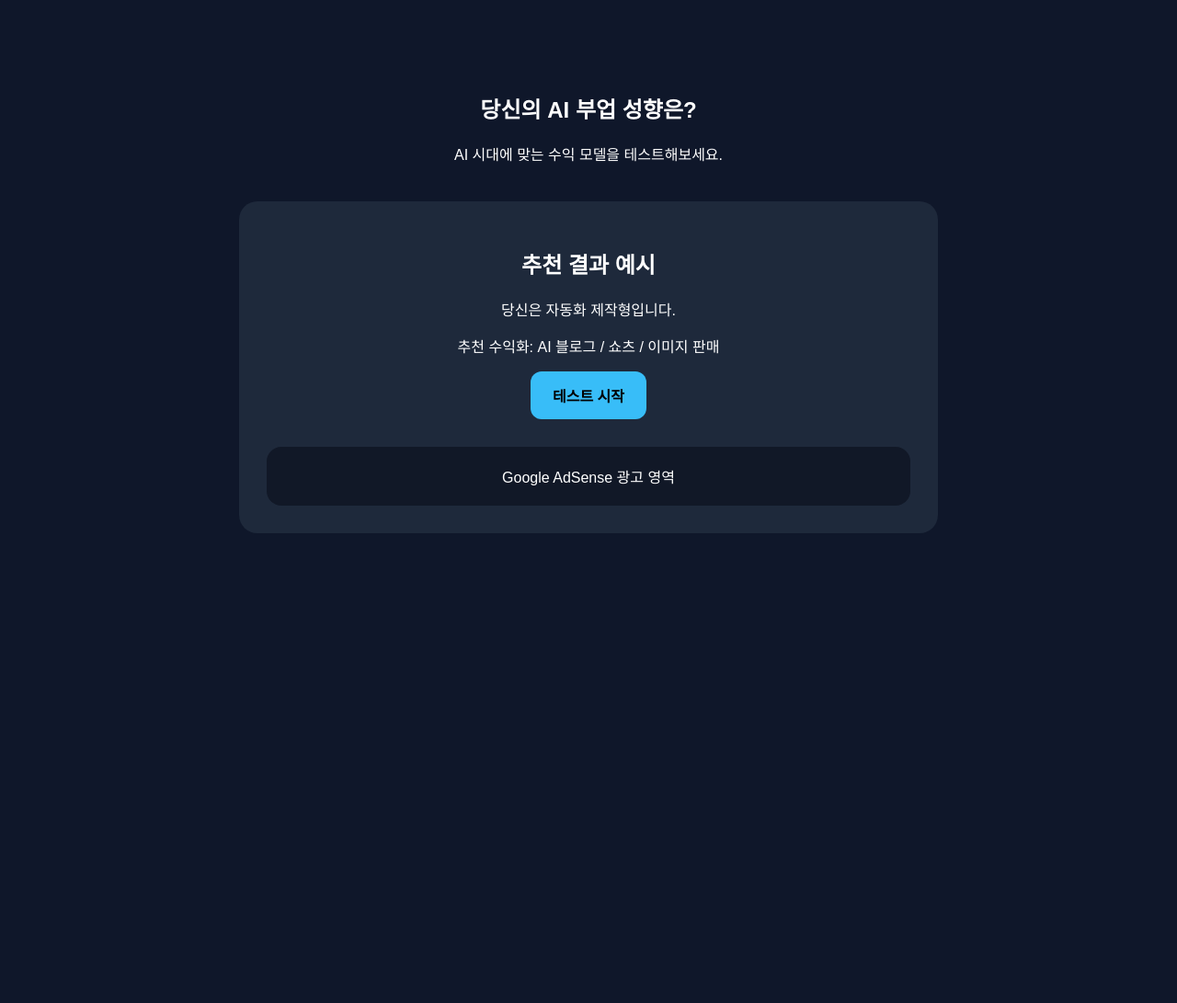
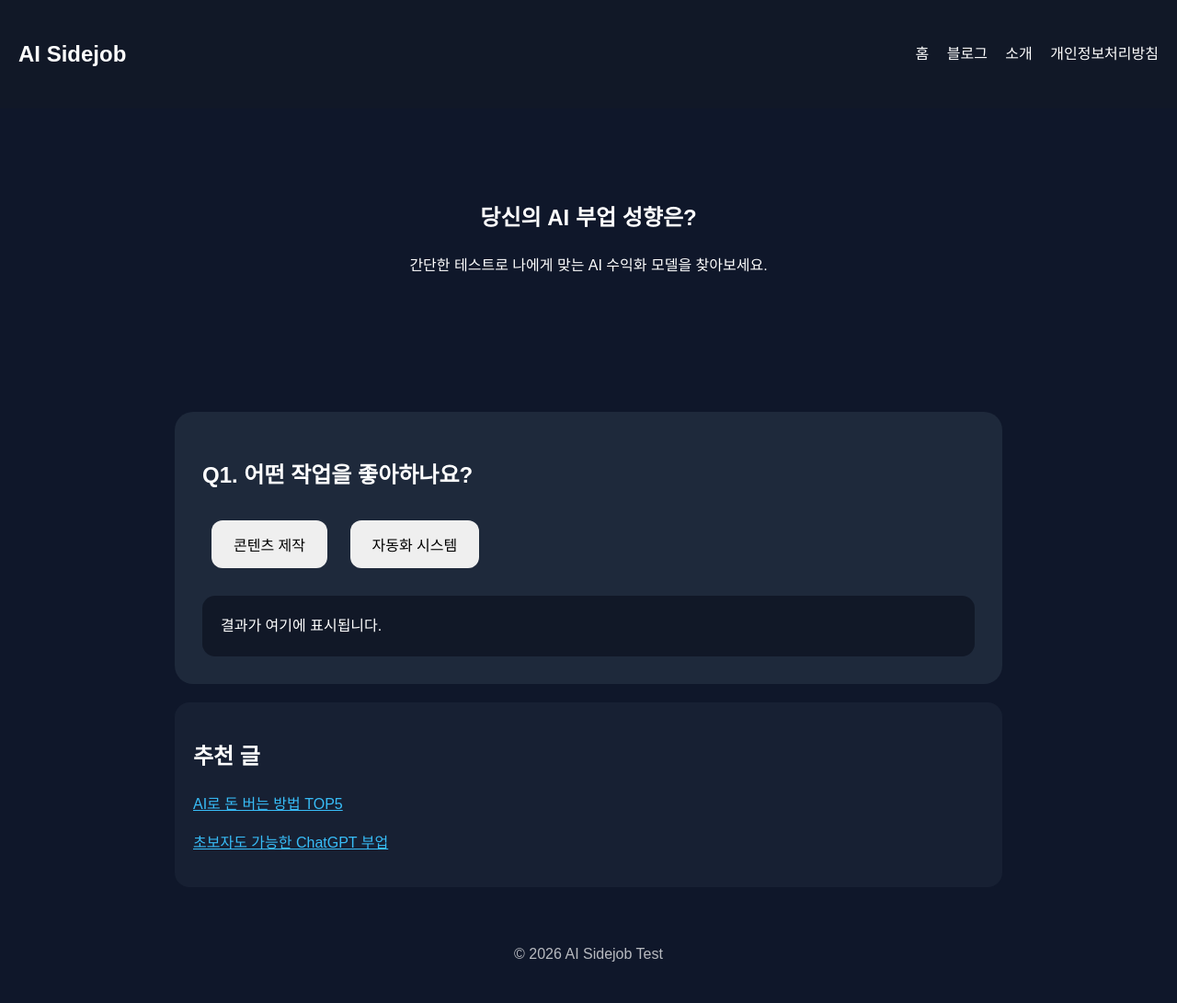
Before and after one commit to minsmom/ai-sidejob-test, a plain HTML site: page index.html in a window 1280 px wide. Shown: the whole page at 92% size. Before the commit the page ends 800 px from the top, so only its background shows below. Drawn offline with Linux system fonts and the light colour scheme.

Commit message:
Upgrade AI sidejob homepage with working interactive UI

```diff
--- a/index.html
+++ b/index.html
@@ -4,20 +4,59 @@
 <meta charset="UTF-8">
 <meta name="viewport" content="width=device-width, initial-scale=1.0">
 <title>AI 부업 성향 테스트</title>
-<meta name="description" content="AI 부업 유형을 알아보는 무료 테스트 사이트">
-<style>body{font-family:sans-serif;background:#0f172a;color:#fff;text-align:center;margin:0;padding:0}.hero{padding:80px 20px}.card{max-width:700px;margin:40px auto;background:#1e293b;padding:30px;border-radius:20px}.btn{display:inline-block;padding:14px 24px;background:#38bdf8;color:#000;border-radius:12px;text-decoration:none;font-weight:bold}.ad{margin-top:30px;padding:20px;background:#111827;border-radius:16px}</style>
+<meta name="description" content="나에게 맞는 AI 수익화 모델을 찾는 무료 테스트">
+<style>
+body{margin:0;font-family:Arial,sans-serif;background:#0f172a;color:#fff;line-height:1.6}
+header{padding:20px;background:#111827;display:flex;justify-content:space-between;align-items:center}
+nav a{color:#fff;margin-left:15px;text-decoration:none}
+.hero{padding:80px 20px;text-align:center}
+.container{max-width:900px;margin:auto;padding:20px}
+.card{background:#1e293b;padding:30px;border-radius:20px;margin-top:30px}
+button{padding:14px 24px;border:none;border-radius:12px;font-size:16px;cursor:pointer;margin:10px}
+.result{margin-top:20px;padding:20px;background:#111827;border-radius:14px}
+.blog{background:#172033;padding:20px;border-radius:16px;margin-top:20px}
+footer{padding:40px;text-align:center;opacity:0.7}
+</style>
 </head>
 <body>
+<header>
+<h2>AI Sidejob</h2>
+<nav>
+<a href="index.html">홈</a>
+<a href="blog-ai-sidejob.html">블로그</a>
+<a href="about.html">소개</a>
+<a href="privacy.html">개인정보처리방침</a>
+</nav>
+</header>
 <section class="hero">
 <h1>당신의 AI 부업 성향은?</h1>
-<p>AI 시대에 맞는 수익 모델을 테스트해보세요.</p>
+<p>간단한 테스트로 나에게 맞는 AI 수익화 모델을 찾아보세요.</p>
+</section>
+<div class="container">
 <div class="card">
-<h2>추천 결과 예시</h2>
-<p>당신은 자동화 제작형입니다.</p>
-<p>추천 수익화: AI 블로그 / 쇼츠 / 이미지 판매</p>
-<a class="btn" href="#">테스트 시작</a>
-<div class="ad">Google AdSense 광고 영역</div>
+<h2>Q1. 어떤 작업을 좋아하나요?</h2>
+<button onclick="showResult('content')">콘텐츠 제작</button>
+<button onclick="showResult('automation')">자동화 시스템</button>
+<div id="result" class="result">결과가 여기에 표시됩니다.</div>
 </div>
-</section>
+<div class="blog">
+<h2>추천 글</h2>
+<p><a href="blog-ai-sidejob.html" style="color:#38bdf8">AI로 돈 버는 방법 TOP5</a></p>
+<p><a href="blog-chatgpt-sidejob.html" style="color:#38bdf8">초보자도 가능한 ChatGPT 부업</a></p>
+</div>
+</div>
+<footer>
+© 2026 AI Sidejob Test
+</footer>
+<script>
+function showResult(type){
+const result = document.getElementById('result');
+if(type==='content'){
+result.innerHTML='<h3>콘텐츠 제작형</h3><p>추천: 블로그 운영, 쇼츠 제작, SNS 콘텐츠</p>';
+}else{
+result.innerHTML='<h3>자동화 운영형</h3><p>추천: AI 자동 포스팅, 데이터 자동화, 반복 업무 자동화</p>';
+}
+}
+</script>
 </body>
 </html>
```
